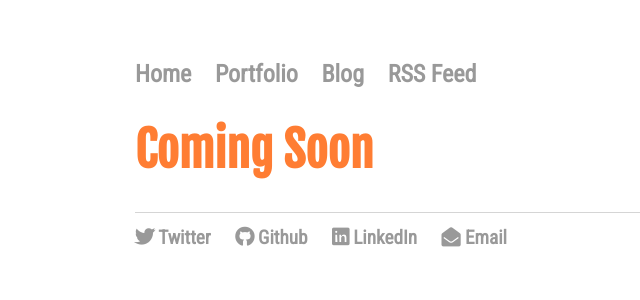
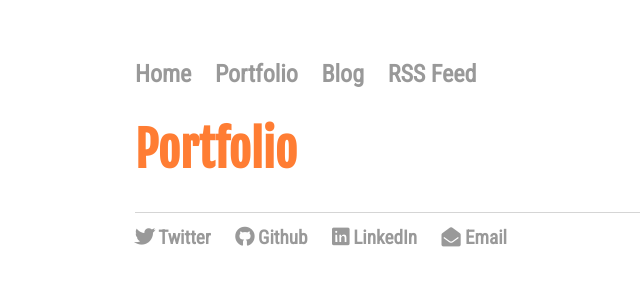
Before and after one commit to czolish/czolish.github.io, a Jekyll site: the page built from portfolio/index.html, in a window 1280 px wide. Shown: the top 300 px of the page, without its empty margins (57-697 px from the left). Built offline with Jekyll 4.4.1, drawn with Linux system fonts in a browser that asks for light colours; nearby versions of some CDN libraries; some web fonts are replaced; comment, search, counter and statistics services are not loaded.

Commit message:
Update index.html
Changed "Coming soon" to "portfolio"

```diff
--- a/portfolio/index.html
+++ b/portfolio/index.html
@@ -11,7 +11,7 @@ title: Portfolio
 {% endfor %}
 
 <div class="blurb">
-	<h1 class="page-title">Coming Soon</h1>
+	<h1 class="page-title">Portfolio</h1>
 </div><!-- .blurb -->
 
 <!--
```
